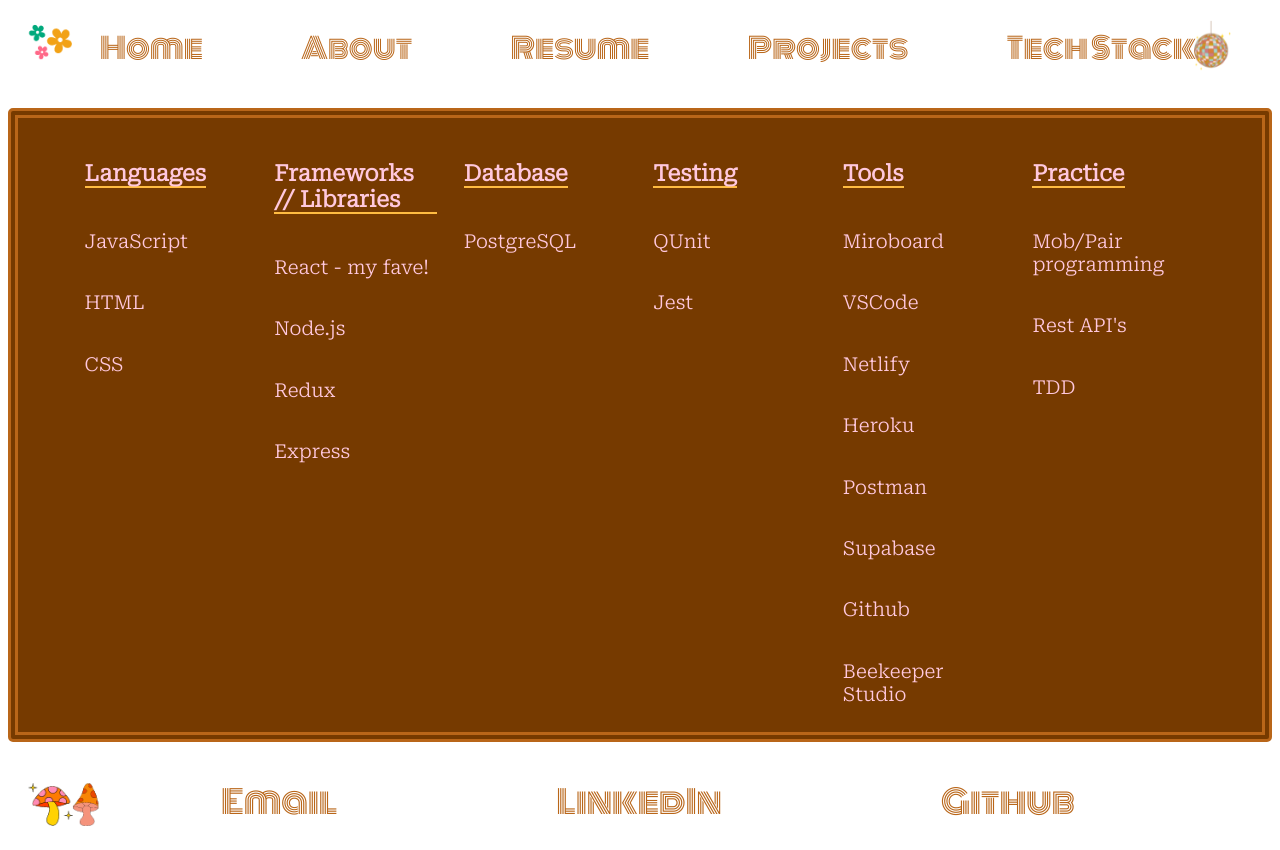
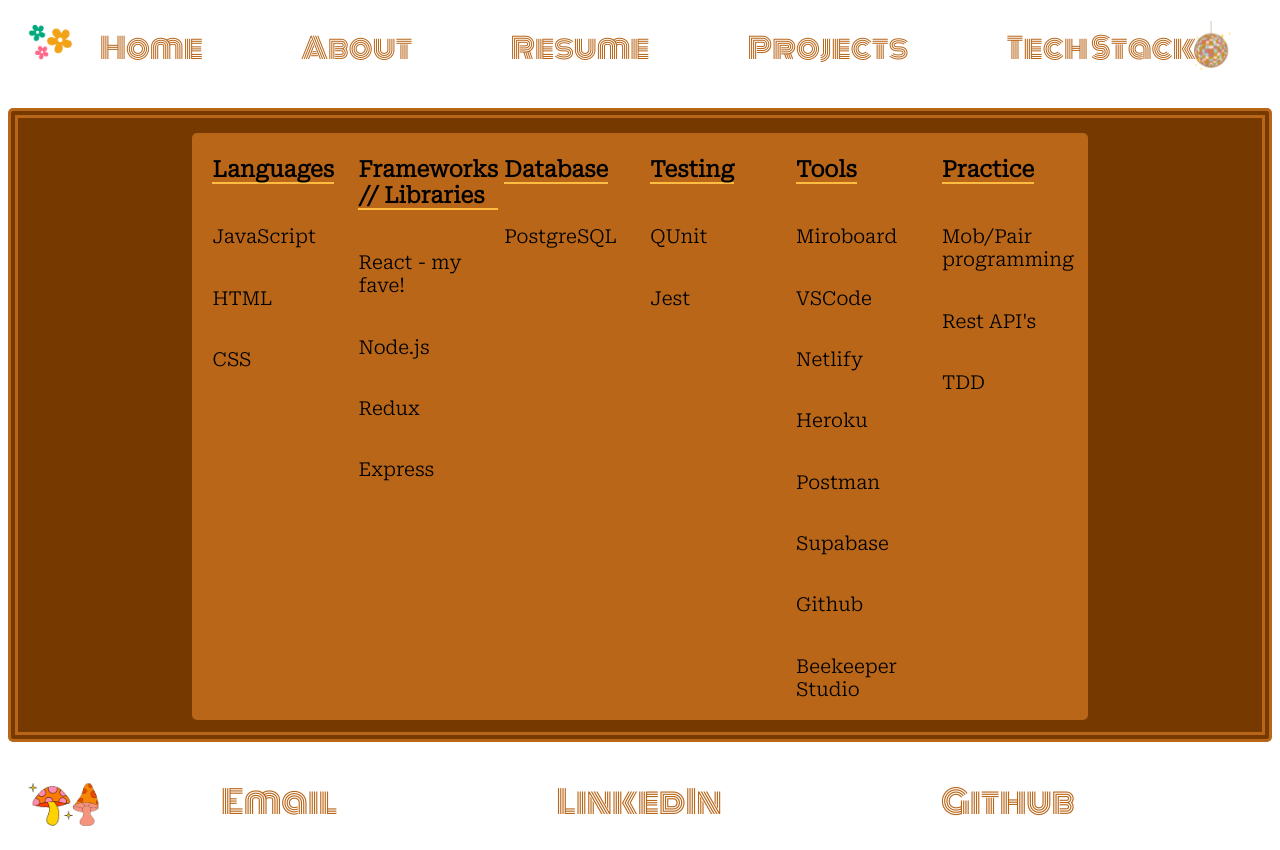
Before and after one commit to karyssa-dandrea/portfolio1, a React app: page /tech in a window 1280 px wide. Built offline with nearby package versions, Linux system fonts and the light colour scheme; a web font is replaced by a local one.

Commit message:
added more css to techstack

```diff
--- a/src/views/TechStack/Tech.css
+++ b/src/views/TechStack/Tech.css
@@ -3,8 +3,9 @@
   flex-direction: row;
   width: auto;
   background-color: #763a00;
+  align-items: center;
   justify-content: space-evenly;
-  color: #ffc8dd;
+  /* color: #ffc8dd; */
   padding: 20px 40px 10px 40px;
   margin: 20px 0px 20px 0px;
   border-radius: 5px;
@@ -56,3 +57,12 @@
   border-bottom: 2px solid #ffbc42;
   display: inline-block;
 }
+.techsection {
+  display: flex;
+  justify-content: space-evenly;
+  width: 70vw;
+  background-color: #b96619;
+  color: black;
+  margin: 0 7px 7px 7px;
+  border-radius: 5px;
+}
--- a/src/views/TechStack/TechStack.jsx
+++ b/src/views/TechStack/TechStack.jsx
@@ -4,6 +4,7 @@ import styles from './Tech.css';
 export default function TechStack() {
   return (
     <div className={styles.tech}>
+      <div className={styles.techsection}>
         <div className={styles.language}>
           <h3>
             {' '}
@@ -57,5 +58,6 @@ export default function TechStack() {
           <p>TDD</p>
         </div>
       </div>
+    </div>
   );
 }
```
Lines whose indentation alone changed are shown as unchanged.
